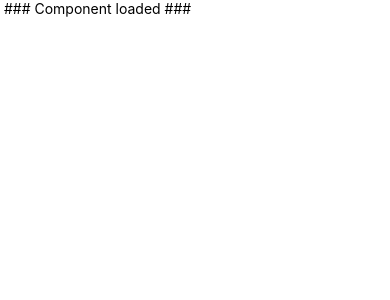
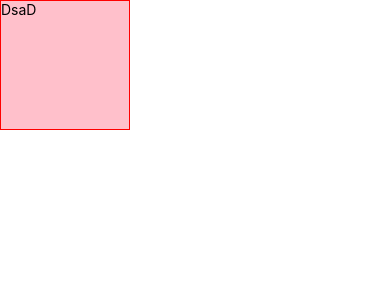
Before and after one commit to Matej69/KnzmProductsReactNativeApp, a React Native app: screen / in a window 390 px wide. Shown: the top 300 px of the page. Built offline with nearby package versions, Linux system fonts and the light colour scheme.

Commit message:
basic grid set

```diff
--- /dev/null
+++ b/Components/FoodProducts/FoodProductItemComponent.js
@@ -0,0 +1,28 @@
+import React, {Component} from 'react';
+import {AppRegistry, StyleSheet, Text, View} from 'react-native';
+
+
+export default class FoodProductItemComponent extends Component {
+
+  render() {
+    return (
+      <View style={styles.productItem}>
+        <Text >DsaD</Text>
+      </View>
+    );
+  }
+
+
+}
+
+const styles = StyleSheet.create({
+  productItem: {
+    width: (100/3) + "%" ,
+    aspectRatio: 1,
+    borderWidth: 0.5,
+    borderColor: 'red',
+    backgroundColor: "pink",
+  }
+});
+
+AppRegistry.registerComponent('FoodProductItemComponent', () => FoodProductItemComponent);
--- a/Components/FoodProducts/FoodProductsComponent.js
+++ b/Components/FoodProducts/FoodProductsComponent.js
@@ -1,21 +1,37 @@
 import React, {Component} from 'react';
 import {AppRegistry, StyleSheet, Text, View} from 'react-native';
-
+import FoodProductItemComponent from './FoodProductItemComponent';
 
 export default class FoodProductsComponent extends Component {
+
+  constructor(props) {
+    super(props);
+    this.data = [
+      { title: "Jogurt", price: "1.99" },
+      { title: "Jogurt1", price: "2.99" },
+      { title: "Jogurt2", price: "3.99" },
+      { title: "Jogurt3", price: "4.99" }
+    ]
+  }
+
   render() {
     return (
-      <View>
-        <Text> ### Component loaded ###</Text>
-      </View>
+        <View style={styles.cardContainer}>
+          <FoodProductItemComponent>DsaD</FoodProductItemComponent>
+          <FoodProductItemComponent>DsaD</FoodProductItemComponent>
+          <FoodProductItemComponent>DsaD</FoodProductItemComponent>
+          <FoodProductItemComponent>DsaD</FoodProductItemComponent>
+        </View>
     );
   }
 }
 
 const styles = StyleSheet.create({
-  container: {
-    color: 'green'
+  cardContainer: {
+    flexDirection: "row",
+    flexWrap: 'wrap'
   }
 });
 
+
 AppRegistry.registerComponent('FoodProductsComponent', () => FoodProductsComponent);
--- a/MainApp.js
+++ b/MainApp.js
@@ -6,29 +6,12 @@ import FoodProductsComponent from './Components/FoodProducts/FoodProductsCompone
 export default class MainApp extends Component {
   render() {
     return (
-      <View style={styles.container}>
-        <Text style={styles.welcome}>Welcome to React Native Dude!</Text>
-        <FoodProductsComponent/>
+      <View>
+        <FoodProductsComponent buraz="buraz zdravko"/>
       </View>
     );
   }
 }
 
 const styles = StyleSheet.create({
-  container: {
-    flex: 1,
-    justifyContent: 'center',
-    alignItems: 'center',
-    backgroundColor: '#F5FCFF',
-  },
-  welcome: {
-    fontSize: 20,
-    textAlign: 'center',
-    margin: 10,
-  },
-  instructions: {
-    textAlign: 'center',
-    color: '#333333',
-    marginBottom: 5,
-  },
 });
```
